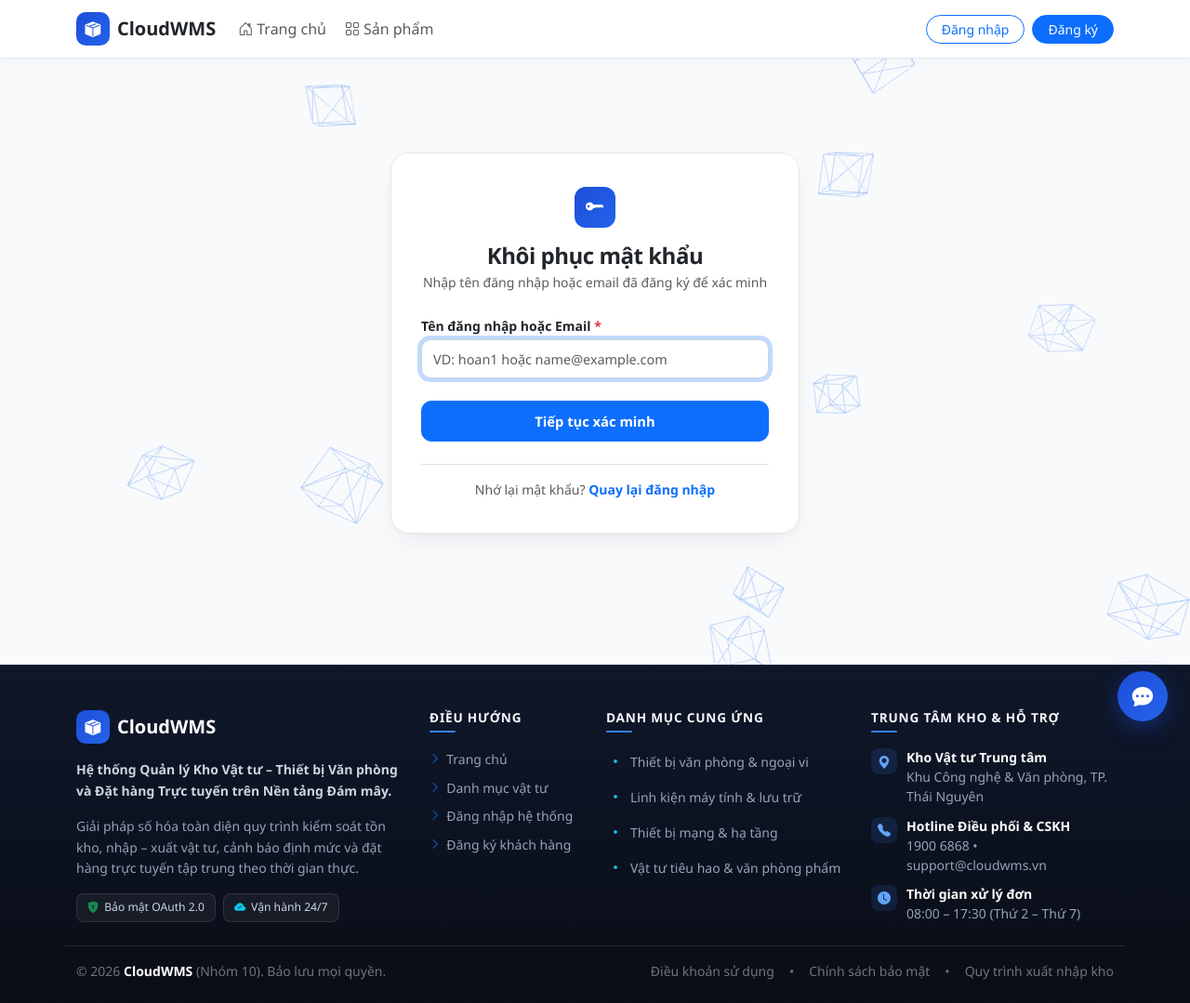
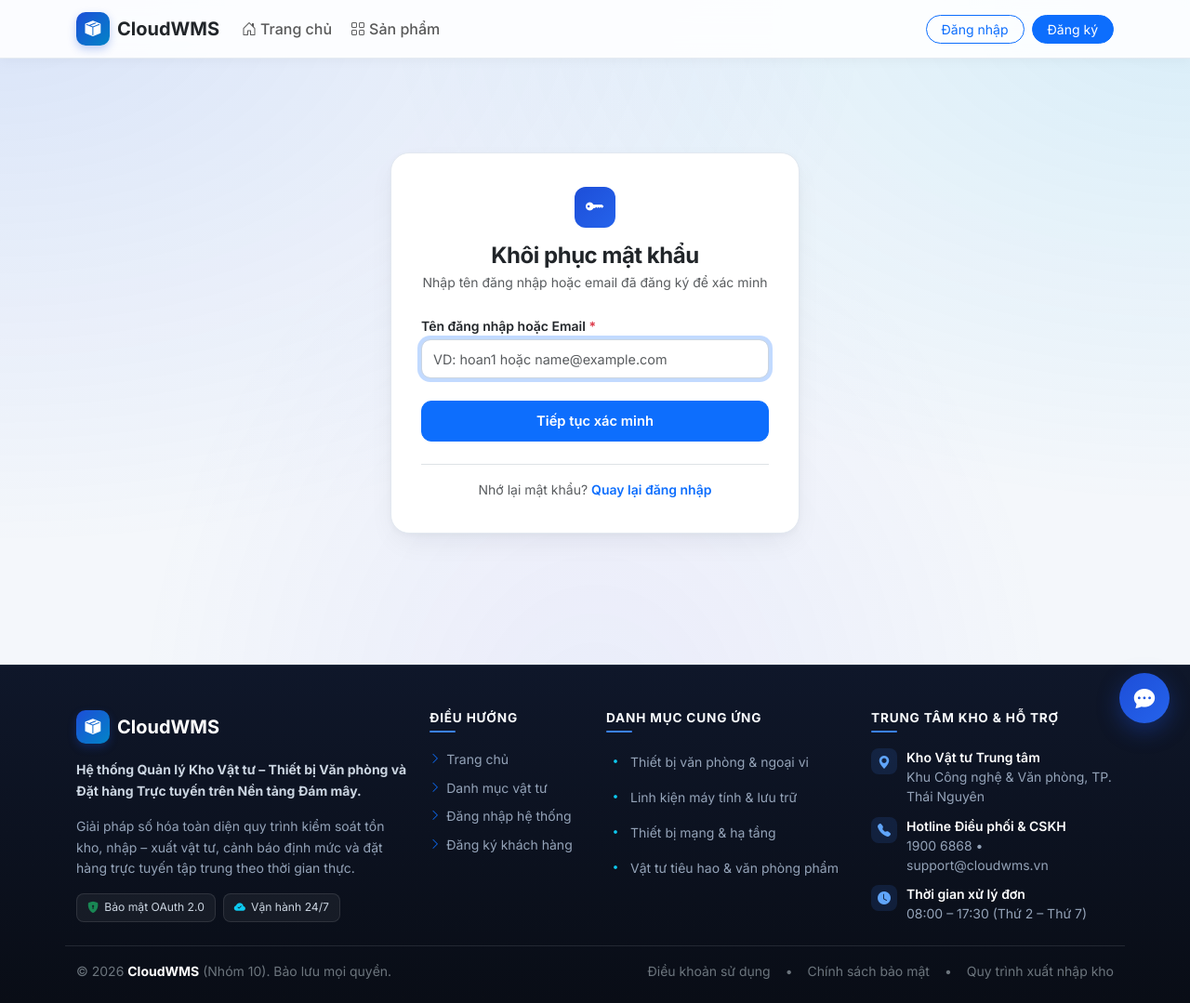
Before and after one commit to dtc235200292-star/cloudwms-nhom10, a Django app: page /accounts/password-reset/ in a window 1280 px wide. Shown: the whole page at 93% size. Run offline with Django 4.2, Linux system fonts and the light colour scheme.

Commit message:
Update base.html

```diff
--- a/NHOM10/warehouse_full-master/warehouse_full-master/templates/base.html
+++ b/NHOM10/warehouse_full-master/warehouse_full-master/templates/base.html
@@ -5,50 +5,84 @@
     <meta charset="UTF-8">
     <meta name="viewport" content="width=device-width, initial-scale=1.0">
     <title>{% block title %}Hệ thống Quản lý Kho Vật tư – Thiết bị Văn phòng{% endblock %}</title>
+    <link rel="preconnect" href="https://fonts.googleapis.com">
+    <link rel="preconnect" href="https://fonts.gstatic.com" crossorigin>
+    <link href="https://fonts.googleapis.com/css2?family=Inter:wght@400;500;600;700;800&display=swap" rel="stylesheet">
     <link href="https://cdn.jsdelivr.net/npm/bootstrap@5.3.3/dist/css/bootstrap.min.css" rel="stylesheet">
     <link href="https://cdn.jsdelivr.net/npm/bootstrap-icons@1.11.3/font/bootstrap-icons.min.css" rel="stylesheet">
     <style>
         :root {
             --primary-blue: #1D4ED8;
             --primary-hover: #1E40AF;
-            --surface-bg: #F8FAFC;
+            --surface-bg: #F1F5F9;
         }
+        /* Nền SaaS hiện đại: Mesh Gradient + Lưới chấm kỹ thuật tinh tế trên cả Mobile & Desktop */
         body {
-            background-color: var(--surface-bg);
-            font-family: 'Segoe UI', system-ui, -apple-system, sans-serif;
+            font-family: 'Inter', 'Segoe UI', system-ui, -apple-system, sans-serif;
             min-height: 100vh;
             display: flex;
             flex-direction: column;
             overflow-x: hidden;
+            color: #0F172A;
+            background-color: #F4F7FB;
+            background-image:
+                radial-gradient(at 0% 0%, rgba(37, 99, 235, 0.13) 0px, transparent 52%),
+                radial-gradient(at 100% 0%, rgba(14, 165, 233, 0.12) 0px, transparent 48%),
+                radial-gradient(at 50% 100%, rgba(99, 102, 241, 0.08) 0px, transparent 55%),
+                radial-gradient(#CBD5E1 0.85px, transparent 0.85px);
+            background-size: 100% 100%, 100% 100%, 100% 100%, 22px 22px;
+            background-attachment: fixed;
         }
-        #bg-3d-canvas {
-            position: fixed;
-            inset: 0;
-            z-index: -1;
-            pointer-events: none;
+        /* Nâng cấp đồng bộ toàn bộ Card & Khung nội dung để nổi bật trên nền */
+        .card, .reveal-item {
+            background: rgba(255, 255, 255, 0.96) !important;
+            border: 1px solid rgba(226, 232, 240, 0.95) !important;
+            border-radius: 16px !important;
+            box-shadow: 0 4px 20px -2px rgba(15, 23, 42, 0.05), 0 1px 3px rgba(15, 23, 42, 0.03) !important;
+            transition: transform 0.2s ease, box-shadow 0.2s ease;
+        }
+        .card:hover {
+            box-shadow: 0 12px 28px -4px rgba(15, 23, 42, 0.09) !important;
         }
         .navbar-cloud {
-            background: rgba(255, 255, 255, 0.95);
-            backdrop-filter: blur(12px);
-            border-bottom: 1px solid #E2E8F0;
-            box-shadow: 0 2px 10px rgba(15, 23, 42, 0.04);
+            background: rgba(255, 255, 255, 0.88);
+            backdrop-filter: blur(14px);
+            -webkit-backdrop-filter: blur(14px);
+            border-bottom: 1px solid rgba(226, 232, 240, 0.9);
+            box-shadow: 0 2px 12px rgba(15, 23, 42, 0.04);
         }
         .brand-badge {
             width: 36px;
             height: 36px;
             border-radius: 10px;
-            background: linear-gradient(135deg, #1D4ED8, #2563EB);
+            background: linear-gradient(135deg, #1D4ED8, #0284C7);
             color: #fff;
             display: inline-flex;
             align-items: center;
             justify-content: center;
             font-size: 1.05rem;
+            box-shadow: 0 4px 10px rgba(29, 78, 216, 0.28);
             flex-shrink: 0;
         }
         .main-content {
             flex: 1;
             padding-top: 1.5rem;
             padding-bottom: 3rem;
+        }
+        /* Tối ưu riêng cho màn hình điện thoại */
+        @media (max-width: 576px) {
+            body {
+                background-attachment: scroll;
+                background-size: 100% 100%, 100% 100%, 100% 100%, 18px 18px;
+            }
+            .main-content {
+                padding-top: 1rem;
+                padding-left: 14px;
+                padding-right: 14px;
+            }
+            .card, .reveal-item {
+                border-radius: 14px !important;
+            }
         }
         /* Thông báo tích xanh tự động tắt sau 4 giây */
         .toast-alert-container {
@@ -139,8 +173,8 @@
         /* Chatbot chỉ dành cho Khách hàng */
         .chatbot-fab {
             position: fixed;
-            bottom: 24px;
-            right: 24px;
+            bottom: 22px;
+            right: 22px;
             width: 54px;
             height: 54px;
             border-radius: 50%;
@@ -160,14 +194,14 @@
         }
         .chatbot-box {
             position: fixed;
-            bottom: 90px;
-            right: 24px;
+            bottom: 88px;
+            right: 22px;
             width: 360px;
-            max-width: calc(100vw - 32px);
+            max-width: calc(100vw - 28px);
             background: #fff;
             border: 1px solid #CBD5E1;
             border-radius: 18px;
-            box-shadow: 0 20px 45px rgba(15, 23, 42, 0.2);
+            box-shadow: 0 20px 45px rgba(15, 23, 42, 0.22);
             z-index: 1070;
             overflow: hidden;
             display: none;
@@ -236,8 +270,6 @@
     {% block extra_css %}{% endblock %}
 </head>
 <body>
-    <canvas id="bg-3d-canvas"></canvas>
-
     <!-- Navbar -->
     <nav class="navbar navbar-expand-lg navbar-cloud sticky-top">
         <div class="container">
@@ -245,7 +277,7 @@
                 <span class="brand-badge"><i class="bi bi-box-seam-fill"></i></span>
                 <span>CloudWMS</span>
             </a>
-            <button class="navbar-toggler" type="button" data-bs-toggle="collapse" data-bs-target="#mainNav">
+            <button class="navbar-toggler border-0 shadow-none" type="button" data-bs-toggle="collapse" data-bs-target="#mainNav">
                 <span class="navbar-toggler-icon"></span>
             </button>
             <div class="collapse navbar-collapse" id="mainNav">
@@ -281,7 +313,7 @@
                     {% endif %}
                 </ul>
 
-                <div class="d-flex align-items-center gap-2">
+                <div class="d-flex align-items-center gap-2 pt-2 pt-lg-0">
                     {% if user.is_authenticated %}
                         <span class="badge bg-light text-dark border px-3 py-2 rounded-pill">
                             <i class="bi bi-person-circle text-primary me-1"></i>{{ user.username }}
@@ -329,7 +361,6 @@
     <footer class="site-footer pt-5 pb-4 small">
         <div class="container">
             <div class="row g-4 pb-4 border-bottom border-secondary border-opacity-25">
-                <!-- Cột 1: Giới thiệu doanh nghiệp / hệ thống -->
                 <div class="col-lg-4 col-md-6">
                     <div class="d-flex align-items-center gap-2 fw-bold text-white fs-5 mb-3">
                         <span class="brand-badge"><i class="bi bi-box-seam-fill"></i></span>
@@ -347,7 +378,6 @@
                     </div>
                 </div>
 
-                <!-- Cột 2: Điều hướng hệ thống -->
                 <div class="col-lg-2 col-md-6">
                     <h6>Điều hướng</h6>
                     <ul class="list-unstyled d-flex flex-column gap-2 mb-0">
@@ -369,7 +399,6 @@
                     </ul>
                 </div>
 
-                <!-- Cột 3: Nhóm vật tư & Chính sách -->
                 <div class="col-lg-3 col-md-6">
                     <h6>Danh mục cung ứng</h6>
                     <ul class="list-unstyled d-flex flex-column gap-2 mb-0">
@@ -380,7 +409,6 @@
                     </ul>
                 </div>
 
-                <!-- Cột 4: Thông tin liên hệ & Trung tâm kho -->
                 <div class="col-lg-3 col-md-6">
                     <h6>Trung tâm Kho & Hỗ trợ</h6>
                     <div class="footer-contact-item">
@@ -407,7 +435,6 @@
                 </div>
             </div>
 
-            <!-- Thanh bản quyền dưới cùng -->
             <div class="d-flex flex-wrap justify-content-between align-items-center pt-3 gap-2 text-secondary">
                 <span>© 2026 <strong class="text-white">CloudWMS</strong> (Nhóm 10). Bảo lưu mọi quyền.</span>
                 <div class="d-flex flex-wrap gap-3">
@@ -460,7 +487,6 @@
 
     <script src="https://cdn.jsdelivr.net/npm/bootstrap@5.3.3/dist/js/bootstrap.bundle.min.js"></script>
     <script src="https://cdn.jsdelivr.net/npm/chart.js@4.4.3/dist/chart.umd.min.js"></script>
-    <script src="https://cdnjs.cloudflare.com/ajax/libs/three.js/r128/three.min.js"></script>
     <script>
         // 1. Tự động đóng thông báo tích xanh sau 4 giây
         document.addEventListener("DOMContentLoaded", function () {
@@ -540,39 +566,6 @@
                 });
             });
         }
-
-        // 3. Nền 3D WebGL nhẹ
-        (function () {
-            const canvas = document.getElementById("bg-3d-canvas");
-            if (!canvas || typeof THREE === "undefined") return;
-            const scene = new THREE.Scene();
-            const camera = new THREE.PerspectiveCamera(60, window.innerWidth / window.innerHeight, 0.1, 1000);
-            const renderer = new THREE.WebGLRenderer({ canvas: canvas, alpha: true, antialias: true });
-            renderer.setSize(window.innerWidth, window.innerHeight);
-            camera.position.z = 28;
-
-            const geo = new THREE.BoxGeometry(1.6, 1.6, 1.6);
-            const mat = new THREE.MeshBasicMaterial({ color: 0x3b82f6, wireframe: true, transparent: true, opacity: 0.16 });
-            const cubes = [];
-            for (let i = 0; i < 16; i++) {
-                const mesh = new THREE.Mesh(geo, mat);
-                mesh.position.set((Math.random() - 0.5) * 45, (Math.random() - 0.5) * 28, (Math.random() - 0.5) * 15);
-                mesh.rotation.set(Math.random() * Math.PI, Math.random() * Math.PI, 0);
-                scene.add(mesh);
-                cubes.push(mesh);
-            }
-            function animate() {
-                requestAnimationFrame(animate);
-                cubes.forEach(c => { c.rotation.x += 0.002; c.rotation.y += 0.003; });
-                renderer.render(scene, camera);
-            }
-            animate();
-            window.addEventListener("resize", () => {
-                camera.aspect = window.innerWidth / window.innerHeight;
-                camera.updateProjectionMatrix();
-                renderer.setSize(window.innerWidth, window.innerHeight);
-            });
-        })();
     </script>
     {% block scripts %}{% endblock %}
     {% block extra_js %}{% endblock %}
```
